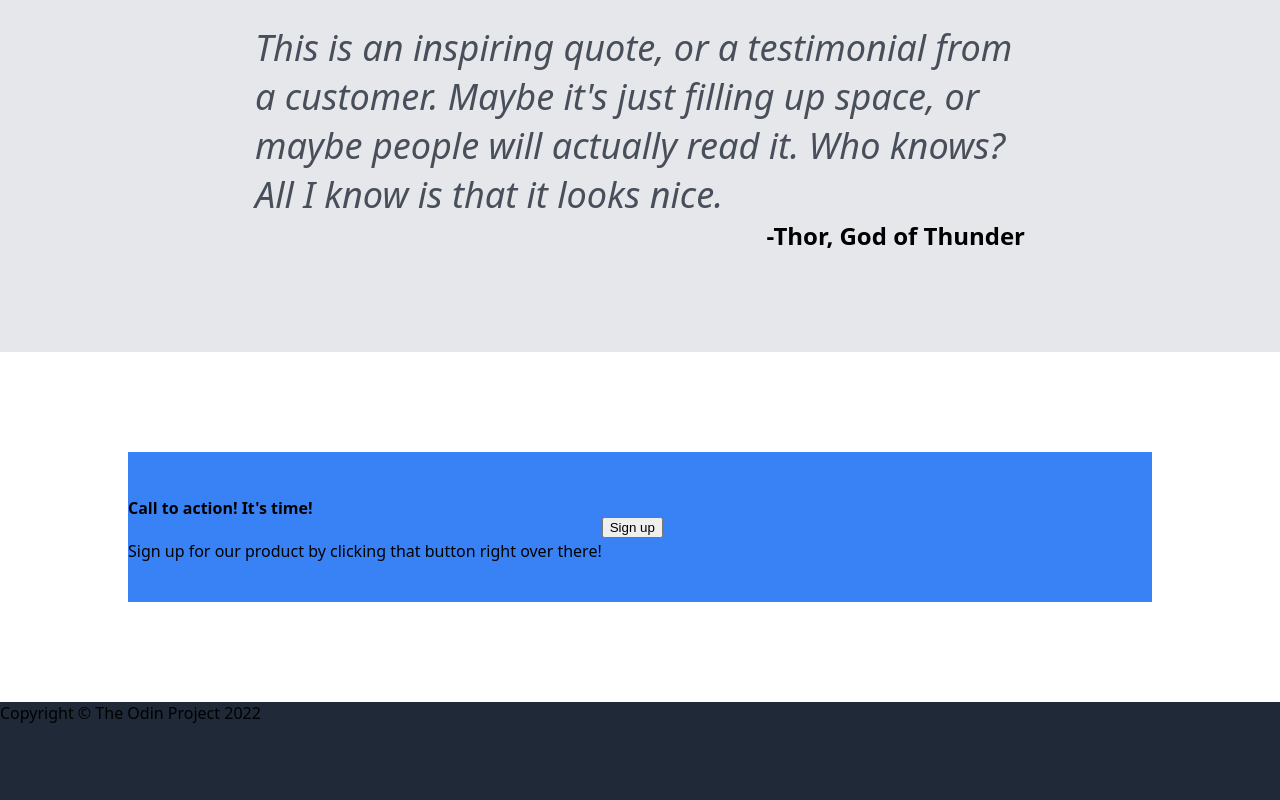
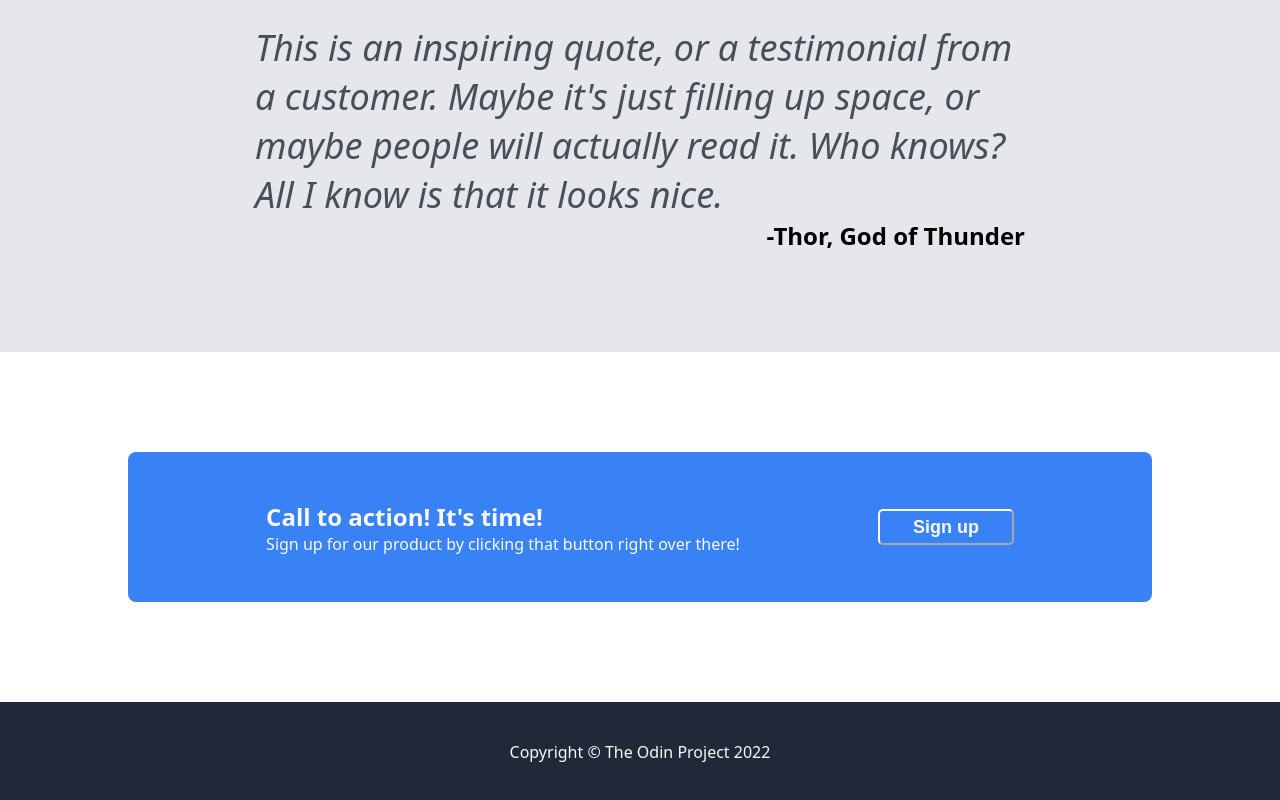
Before and after one commit to aaronmt1011/landing-page, a plain HTML site: page index.html in a window 1280 px wide. Shown: the part 1094-1894 px from the top of the page. Drawn offline with Linux system fonts and the light colour scheme.

Commit message:
Mostly finished, will make streamline code soon

```diff
--- a/index.html
+++ b/index.html
@@ -64,9 +64,9 @@
 
     <div class="action-time">
         <div class="at-banner">
-            <div class="at-text">
-                <h4>Call to action! It's time!</h4>
-                <p>Sign up for our product by clicking that button right over there!</p>
+            <div class="at-textarea">
+                <h1 class="at-header">Call to action! It's time!</h1>
+                <p class="at-promo">Sign up for our product by clicking that button right over there!</p>
             </div>
             <button class="at-button">Sign up</button>
         </div>
--- a/style.css
+++ b/style.css
@@ -5,6 +5,17 @@ body {
     padding: 0;
     font-family: system-ui, -apple-system, BlinkMacSystemFont, 'Segoe UI', Roboto, Oxygen, Ubuntu, Cantarell, 'Open Sans', 'Helvetica Neue', sans-serif;
 }
+
+a:link {text-decoration: none;}
+
+
+a:visited {text-decoration: none;}
+
+
+a:hover {text-decoration: none;}
+
+
+a:active {text-decoration: none;}
 
 
 .header {
@@ -27,29 +38,19 @@ h1 {
     margin: 0;
 }
 
-a:link {
-    text-decoration: none;
-}
-
-
-a:visited {
-    text-decoration: none;
-}
-
-
-a:hover {
-    text-decoration: none;
-}
-
-
-a:active {
-    text-decoration: none;
-}
-
 a, .hl-p {
     font-size: 18px;
     color: #E5E7EB;
 }
+
+.hl-p, .hl-h, .iq-p, .iq-thor, .at-header, .at-promo {
+    margin: 0px;
+}
+
+.hl-b, .at-banner, .at-button {
+    background-color: #3882F6;
+}
+
 
 .h-top {
     width: 1025px;
@@ -97,15 +98,10 @@ a, .hl-p {
     line-height: 55px;
 }
 
-.hl-p, .hl-h {
-    margin: 0px;
-}
-
 .hl-b {
     font-size: 17px;
     font-weight: bold;
     color: #F9FAF8;
-    background-color: #3882f6;
     border-width: 0px;
     padding: 10px 35px;
     border-radius: 10px;
@@ -182,10 +178,6 @@ a, .hl-p {
     font-weight: bold;
 }
 
-.iq-p, .iq-thor {
-    margin: 0;
-}
-
 .action-time {
     height: 350px;
     display: flex;
@@ -196,21 +188,33 @@ a, .hl-p {
 .at-banner {
     width: 1024px;
     height: 150px;
+    border-radius: 8px;
     display: flex;
-    background-color: #3882F6;
     align-items: center;
+    justify-content: space-evenly;
 }
 
+.at-promo, .c-text {
+    font-size: 16px;
+    color: #F9FAF8;
+}
 
-
-
-
+.at-button {
+    color: #F9FAF8;
+    font-size: 18px;
+    font-weight: bold;
+    width: 136px;
+    height: 36px;
+    border-color: #F9FAF8;
+    border-radius: 5px;
+}
 
 
 .copyright {
     height: 100px;
+    display: flex;
 }
 
 .c-text {
-    margin: 0px;
+    margin: auto;
 }
```
